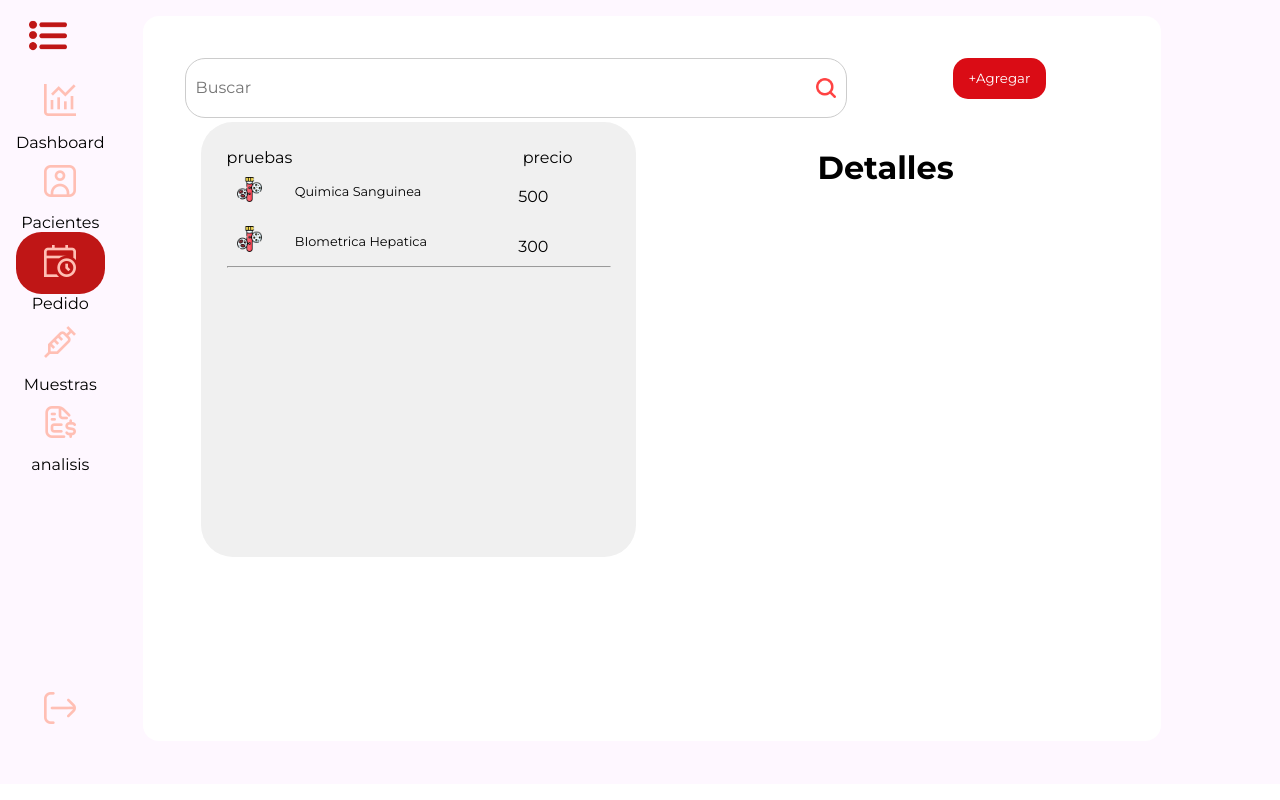
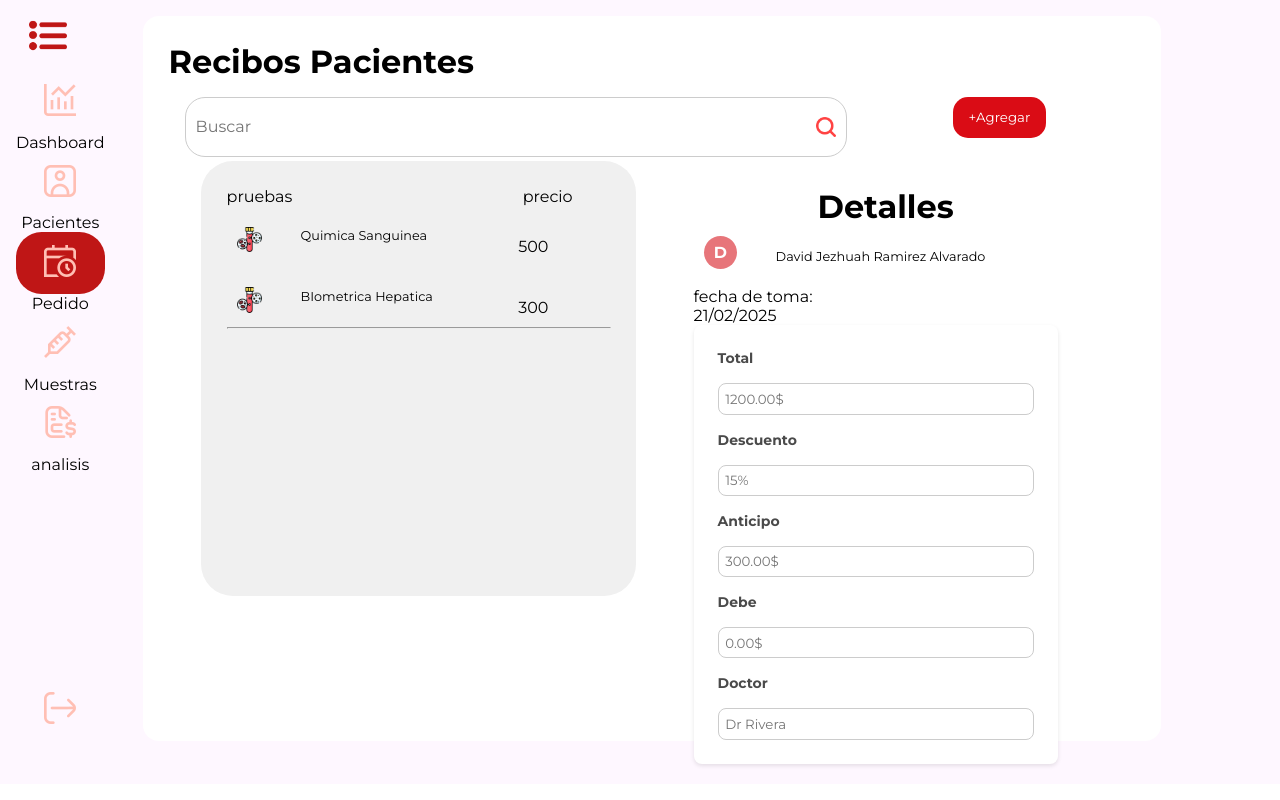
Before and after one commit to IngRamirezJezhuah/Integradora_II_Front, a React (Create React App) app in the folder FRONTEND/Web/integradora_2/: page /Pedidos in a window 1280 px wide. Shown: the top 800 px of the page. Built offline with nearby package versions, Linux system fonts and the light colour scheme.

Commit message:
agregar/editar/acomodo/estilos-update-gnral

```diff
--- a/FRONTEND/Web/integradora_2/src/Components/index.js
+++ b/FRONTEND/Web/integradora_2/src/Components/index.js
@@ -20,3 +20,6 @@ export {default as NuevoAnalisisForm } from './analisis/NuevoAnalisis'
 export {default as EditarAnalisisForm } from './analisis/EditarAnalisis'
 //_____________Muestras_____________
 export {default as AgregarMuestra } from './muestras/AgregarMuestra'
+
+//_____________pedidos_____________
+export {default as DetallesPedidos } from './pedidos/DetallesPedidos'
--- a/FRONTEND/Web/integradora_2/src/Components/muestras/AgregarMuestra.jsx
+++ b/FRONTEND/Web/integradora_2/src/Components/muestras/AgregarMuestra.jsx
@@ -1,4 +1,5 @@
 import React, { useState } from 'react';
+import { Link } from 'react-router-dom';
 //import chemistryIcon from './icons/chemistry.png';
 //import bloodTestIcon from './icons/blood-test.png';
 
@@ -35,14 +36,14 @@ const AgregarMuestra = () => {
             className={`test-option ${selectedTest === 'Quimica Sanguinea' ? 'selected' : ''}`}
             onClick={() => handleTestChange('Quimica Sanguinea')}
           >
-            <img src="/chemistry.png" alt="Quimica Sanguinea" />
+            <img src="/prueba-de-sangre.png" alt="Quimica Sanguinea" className='imagen-prueba' />
             <span>Quimica Sanguinea</span>
           </div>
           <div
             className={`test-option ${selectedTest === 'Biometria Hematica' ? 'selected' : ''}`}
             onClick={() => handleTestChange('Biometria Hematica')}
           >
-            <img src='/blood-test.png' alt="Biometria Hematica" />
+            <img src='/quimica.png' alt="Biometria Hematica" className='imagen-prueba'/>
             <span>Biometria Hematica</span>
           </div>
         </div>
@@ -87,8 +88,11 @@ const AgregarMuestra = () => {
             placeholder="Ej. archivo.pdf"
           />
         <div className="form-actions">
-          <button type="button" className="btn cancel">Cancelar</button>
-          <button type="submit" className="btn submit">Registrar</button>
+          <button type="submit" className="btn">Registrar</button>
+          <button type="button" className="btn">Cancelar</button>
+          <Link to="/Pacientes">
+            <button className='btn'>Regresar</button>
+          </Link>
         </div>
       </form>
     </div>
--- /dev/null
+++ b/FRONTEND/Web/integradora_2/src/Components/pedidos/DetallesPedidos.jsx
@@ -0,0 +1,73 @@
+import React from 'react'
+
+const DetallesPedidos = () => {
+    const nombres = ["David Jezhuah Ramirez Alvarado"];
+    return (
+        <div className='pedidos-form'>
+                    <h1 className='titulo'>Detalles</h1>
+                    <div>
+                        <div className=''>
+                            {nombres.map((nombreCompleto,index) => {
+                                const inicial = nombreCompleto.charAt(0);
+                                    return(
+                                        <div key={index} className='prueba_tabla'>
+                                            <div className='inicial-circulo'>
+                                                <p className='letra-circulo'>{inicial}</p>
+                                            </div>
+                                            <div>
+                                                <p className='prueba-name'>{nombreCompleto}</p>
+                                            </div>
+                                        </div>
+                                        );
+                                    })}
+                        </div>
+                        <p>fecha de toma:</p>
+                        <p>21/02/2025</p>
+                        <form>
+                            <label>Total</label>
+                            <input
+                            className="input-field"
+                            type="text"
+                            name="Total"
+                            placeholder="1200.00$"
+                            value=""
+                            />
+                            <label>Descuento</label>
+                            <input
+                            className="input-field"
+                            type="text"
+                            name="Descuento"
+                            placeholder="15%"
+                            value=""
+                            />
+                            <label>Anticipo</label>
+                            <input
+                            className="input-field"
+                            type="text"
+                            name="Anticipo"
+                            placeholder="300.00$"
+                            value=""
+                            />
+                            <label>Debe</label>
+                            <input
+                            className="input-field"
+                            type="text"
+                            name="Debe"
+                            placeholder="0.00$"
+                            value=""
+                            />
+                            <label>Doctor</label>
+                            <input
+                            className="input-field"
+                            type="text"
+                            name="Debe"
+                            placeholder="Dr Rivera"
+                            value=""
+                            />
+                        </form>
+                    </div>
+                </div>
+    )
+}
+
+export default DetallesPedidos
--- a/FRONTEND/Web/integradora_2/src/Screens/Analisis.jsx
+++ b/FRONTEND/Web/integradora_2/src/Screens/Analisis.jsx
@@ -9,6 +9,7 @@ const Analisis=()=> {
     ]
     return (
         <div>
+            <h1>Analisis</h1>
                 <div className='buscador'>
                     <Link to='/Nuevo-Analisis'>
                     <button className='btn-agregar'>+Agregar</button>
--- a/FRONTEND/Web/integradora_2/src/Screens/Dashboard.jsx
+++ b/FRONTEND/Web/integradora_2/src/Screens/Dashboard.jsx
@@ -4,6 +4,8 @@ import { MuestrasHechas, SampleChart } from '../Components';
 
 const Dashboard=()=> {
     return (
+    <div>
+        <h1>Dashboard </h1>
         <div className='margen'>
             <div>
                 <div className='div-graficas'>
@@ -21,7 +23,6 @@ const Dashboard=()=> {
                     </div>
                 </div>
             </div>
-
             <div>
             <div className='div-muestra'>
                 <h2 className='centrar'>Pedidos Pendientes</h2>
@@ -41,6 +42,7 @@ const Dashboard=()=> {
                 </div>
             </div>
         </div>
+    </div>
     )
 }
 
--- a/FRONTEND/Web/integradora_2/src/Screens/Muestras.jsx
+++ b/FRONTEND/Web/integradora_2/src/Screens/Muestras.jsx
@@ -8,6 +8,7 @@ import { Link } from 'react-router-dom';
 const Muestras =() =>{
     return (
         <div>
+            <h1>Muestras</h1>
             <div className='buscador'>
                 <Link to="/AgregarMuestras">
                         <button className='btn-agregar'>+Agregar</button>
@@ -21,8 +22,11 @@ const Muestras =() =>{
                         <SampleModal/>
                         <SampleBox/>
                     </div>
-
                 </div>
+                <div className='scale-up-ver-center'>
+                <div className='pedidos-form'>
+                </div>
+            </div>
             </div>
         </div>
     )
--- a/FRONTEND/Web/integradora_2/src/Screens/Pedidos.jsx
+++ b/FRONTEND/Web/integradora_2/src/Screens/Pedidos.jsx
@@ -1,6 +1,6 @@
 //rafc para hacer una plantilla rapida
 import React from 'react'
-import { SearchBar } from '../Components';
+import { DetallesPedidos, SearchBar } from '../Components';
 import { Link } from 'react-router-dom';
 //import Component from './Component'
 //import { Outlet } from 'react-router-dom'
@@ -15,8 +15,11 @@ const Pedidos =() => {
         "500",
         "300"
     ]
+
+
     return (
         <div>
+            <h1>Recibos Pacientes </h1>
             <div className='buscador'>
                 <Link to="/AgregarMuestras">
                 <button className='btn-agregar'>+Agregar</button>
@@ -24,6 +27,7 @@ const Pedidos =() => {
                 <SearchBar />
             </div>
         <div className='margen'>
+
             <div className='scale-up-ver-center'>
                 <div className='caja_1'>
                     <div className='acomodar'>
@@ -46,9 +50,7 @@ const Pedidos =() => {
                 </div>
             </div>
             <div className='scale-up-ver-center'>
-                <div className='pedidos-form'>
-                    <h1 className='titulo'>Detalles</h1>
-                </div>
+                <DetallesPedidos/>
             </div>
         </div>
         </div>
--- a/FRONTEND/Web/integradora_2/src/plantilla.css
+++ b/FRONTEND/Web/integradora_2/src/plantilla.css
@@ -197,9 +197,13 @@
 }
 /*________textos________*/
 .prueba-name{
-    padding: 7px;
+    padding: 1vw;
     margin-left: 2vw;
-    font-size:1vmax;
+    font-size:1vw;
+}
+.letra-circulo{
+    padding: 1vw;
+    font-size:2vh;
 }
 
 .detall-tex{
@@ -222,8 +226,10 @@
 }
 
 .inicial-circulo {
-    width: 2.5rem;
-    height: 2.5rem;
+    margin-bottom: 1vh;
+    padding: 1vw;
+    width: 1vh;
+    height: 1vh;
     background-color: #E7757A;
     color: white;
     border-radius: 50%;
```
Also changed, not shown: FRONTEND/Web/integradora_2/src/Components/pedidos/a.jsx (added, +73 -0 lines), FRONTEND/Web/integradora_2/src/Components/index.ts (line endings or trailing spaces).
